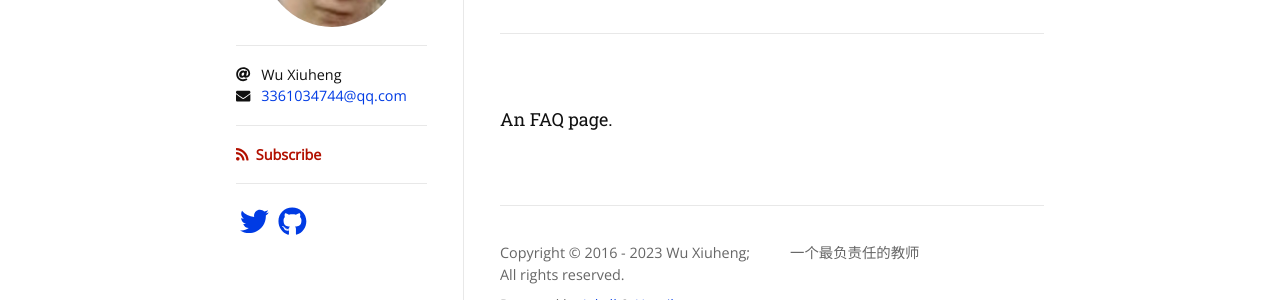
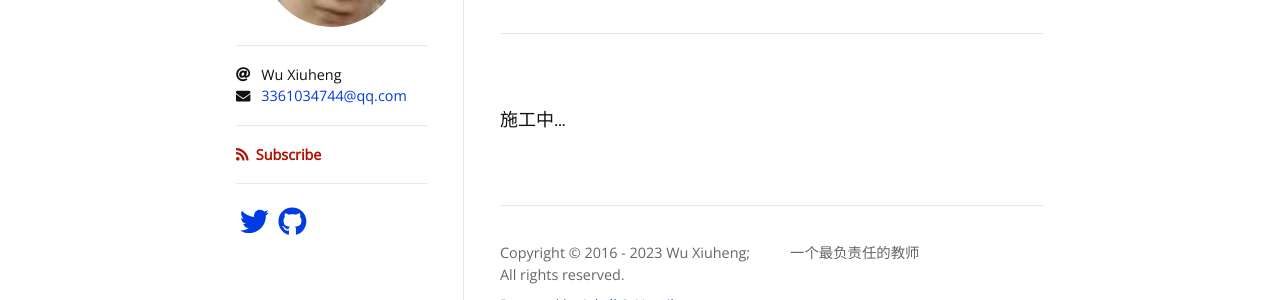
Before and after one commit to XiuhengWu/ZhangDan805.github.io, a Jekyll site: the page built from faq.md, in a window 1280 px wide. Shown: the part 225-525 px from the top of the page. Built offline with Jekyll 4.4.1, drawn with Linux system fonts in a browser that asks for light colours; nearby versions of some CDN libraries; some web fonts are replaced.

Commit message:
Update faq.md

```diff
--- a/faq.md
+++ b/faq.md
@@ -4,4 +4,4 @@ title: FAQ
 permalink: /faq/
 ---
 
-An FAQ page.
+施工中...
```
